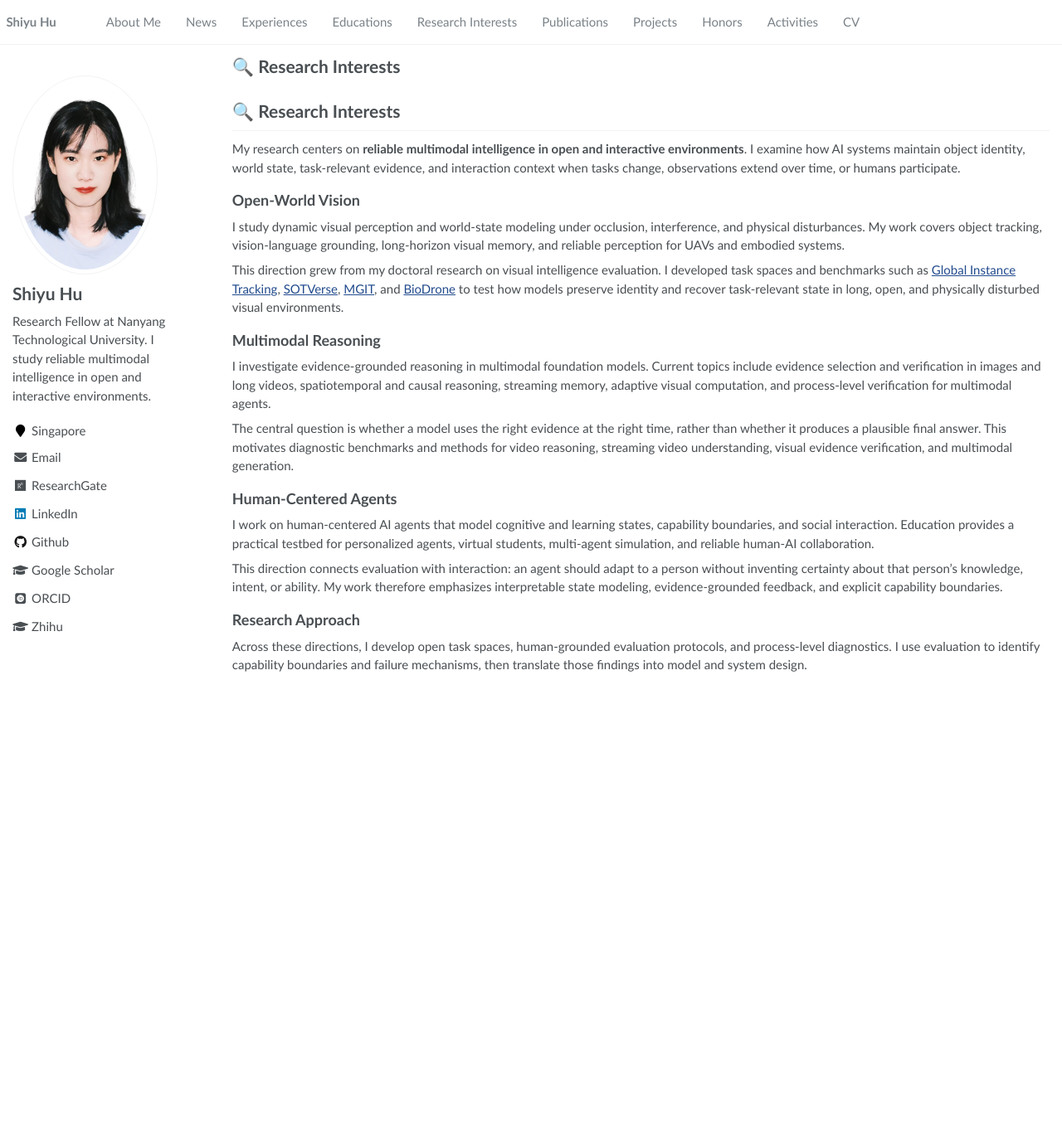
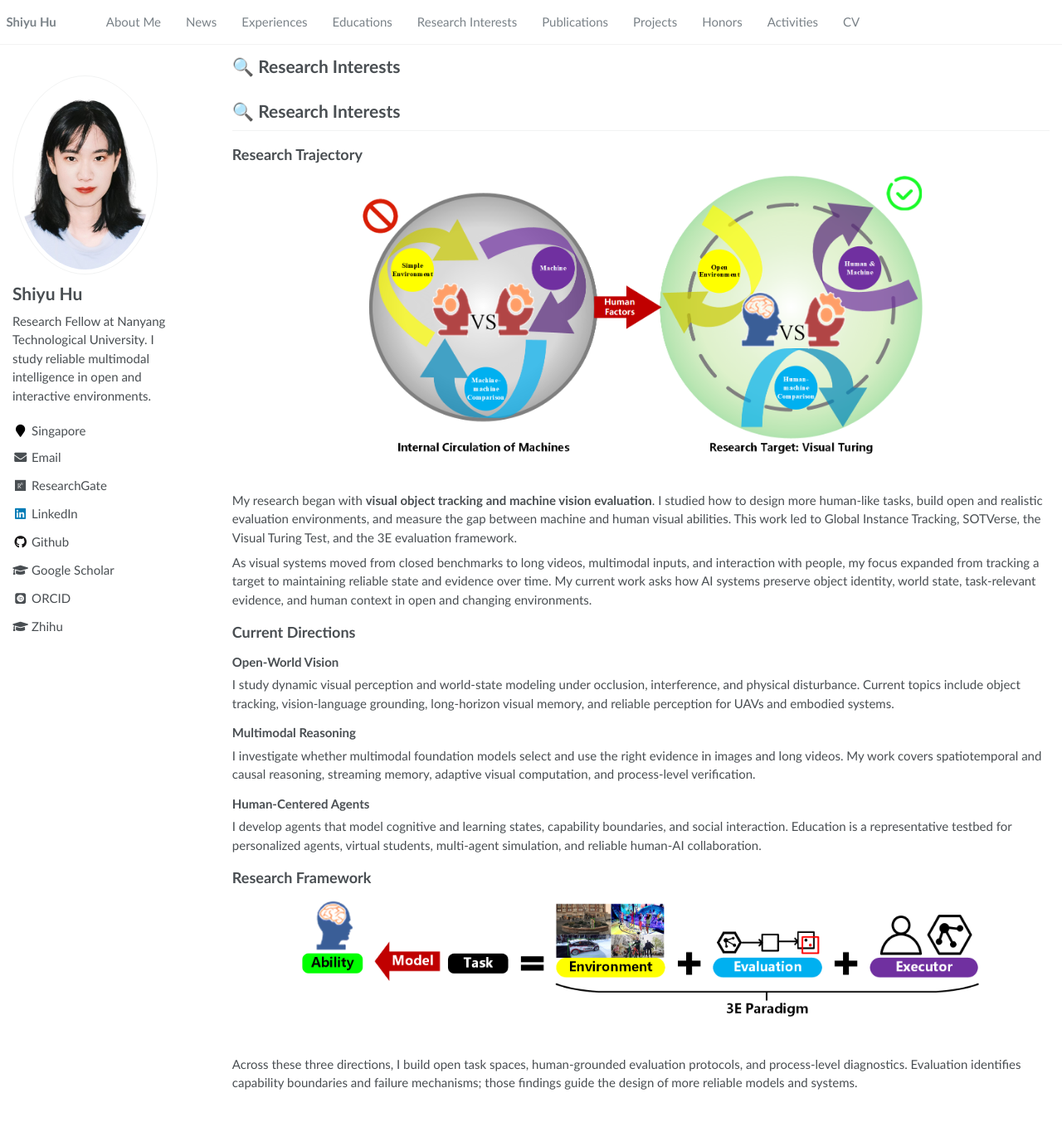
Before and after one commit to huuuuusy/huuuuusy.github.io, a Jekyll site: the page built from _pages/includes/interests.md, in a window 1280 px wide and 1354 px high. Shown: the whole window at 83% size. Built offline with Jekyll 4.4.1, drawn with Linux system fonts in a browser that asks for light colours; some web fonts are replaced; our own code applies the rules of GitHub Pages for plain Markdown files.

Commit message:
Refine research interests around three current directions

```diff
--- a/_pages/includes/interests.md
+++ b/_pages/includes/interests.md
@@ -1,25 +1,33 @@
 # 🔍️ Research Interests
 
-My research centers on **reliable multimodal intelligence in open and interactive environments**. I examine how AI systems maintain object identity, world state, task-relevant evidence, and interaction context when tasks change, observations extend over time, or humans participate.
+## Research Trajectory
 
-## Open-World Vision
+<figure class="research-figure research-figure--history">
+  <img src="/images/goal.png" alt="Research trajectory from visual perception tasks to human-grounded intelligence evaluation">
+</figure>
 
-I study dynamic visual perception and world-state modeling under occlusion, interference, and physical disturbances. My work covers object tracking, vision-language grounding, long-horizon visual memory, and reliable perception for UAVs and embodied systems.
+My research began with **visual object tracking and machine vision evaluation**. I studied how to design more human-like tasks, build open and realistic evaluation environments, and measure the gap between machine and human visual abilities. This work led to Global Instance Tracking, SOTVerse, the Visual Turing Test, and the 3E evaluation framework.
 
-This direction grew from my doctoral research on visual intelligence evaluation. I developed task spaces and benchmarks such as [Global Instance Tracking](https://huuuuusy.github.io/#GIT), [SOTVerse](https://huuuuusy.github.io/#SOTVerse), [MGIT](https://huuuuusy.github.io/#MGIT), and [BioDrone](https://huuuuusy.github.io/#BioDrone) to test how models preserve identity and recover task-relevant state in long, open, and physically disturbed visual environments.
+As visual systems moved from closed benchmarks to long videos, multimodal inputs, and interaction with people, my focus expanded from tracking a target to maintaining reliable state and evidence over time. My current work asks how AI systems preserve object identity, world state, task-relevant evidence, and human context in open and changing environments.
 
-## Multimodal Reasoning
+## Current Directions
 
-I investigate evidence-grounded reasoning in multimodal foundation models. Current topics include evidence selection and verification in images and long videos, spatiotemporal and causal reasoning, streaming memory, adaptive visual computation, and process-level verification for multimodal agents.
+### Open-World Vision
 
-The central question is whether a model uses the right evidence at the right time, rather than whether it produces a plausible final answer. This motivates diagnostic benchmarks and methods for video reasoning, streaming video understanding, visual evidence verification, and multimodal generation.
+I study dynamic visual perception and world-state modeling under occlusion, interference, and physical disturbance. Current topics include object tracking, vision-language grounding, long-horizon visual memory, and reliable perception for UAVs and embodied systems.
 
-## Human-Centered Agents
+### Multimodal Reasoning
 
-I work on human-centered AI agents that model cognitive and learning states, capability boundaries, and social interaction. Education provides a practical testbed for personalized agents, virtual students, multi-agent simulation, and reliable human-AI collaboration.
+I investigate whether multimodal foundation models select and use the right evidence in images and long videos. My work covers spatiotemporal and causal reasoning, streaming memory, adaptive visual computation, and process-level verification.
 
-This direction connects evaluation with interaction: an agent should adapt to a person without inventing certainty about that person's knowledge, intent, or ability. My work therefore emphasizes interpretable state modeling, evidence-grounded feedback, and explicit capability boundaries.
+### Human-Centered Agents
 
-## Research Approach
+I develop agents that model cognitive and learning states, capability boundaries, and social interaction. Education is a representative testbed for personalized agents, virtual students, multi-agent simulation, and reliable human-AI collaboration.
 
-Across these directions, I develop open task spaces, human-grounded evaluation protocols, and process-level diagnostics. I use evaluation to identify capability boundaries and failure mechanisms, then translate those findings into model and system design.
+## Research Framework
+
+<figure class="research-figure research-figure--framework">
+  <img src="/images/3E.png" alt="The 3E framework connecting environment, evaluation, and executors">
+</figure>
+
+Across these three directions, I build open task spaces, human-grounded evaluation protocols, and process-level diagnostics. Evaluation identifies capability boundaries and failure mechanisms; those findings guide the design of more reliable models and systems.
--- a/assets/css/main.scss
+++ b/assets/css/main.scss
@@ -125,6 +125,25 @@ h1:before, .anchor:before {
     font-size: .72em;
 }
 
+.research-figure {
+    margin: 1rem auto 1.5rem;
+    text-align: center;
+
+    img {
+        width: 100%;
+        height: auto;
+        border-radius: .35rem;
+    }
+}
+
+.research-figure--history {
+    max-width: 680px;
+}
+
+.research-figure--framework {
+    max-width: 820px;
+}
+
 .badge {
     padding-left: 1rem;
     padding-right: 1rem;
```
